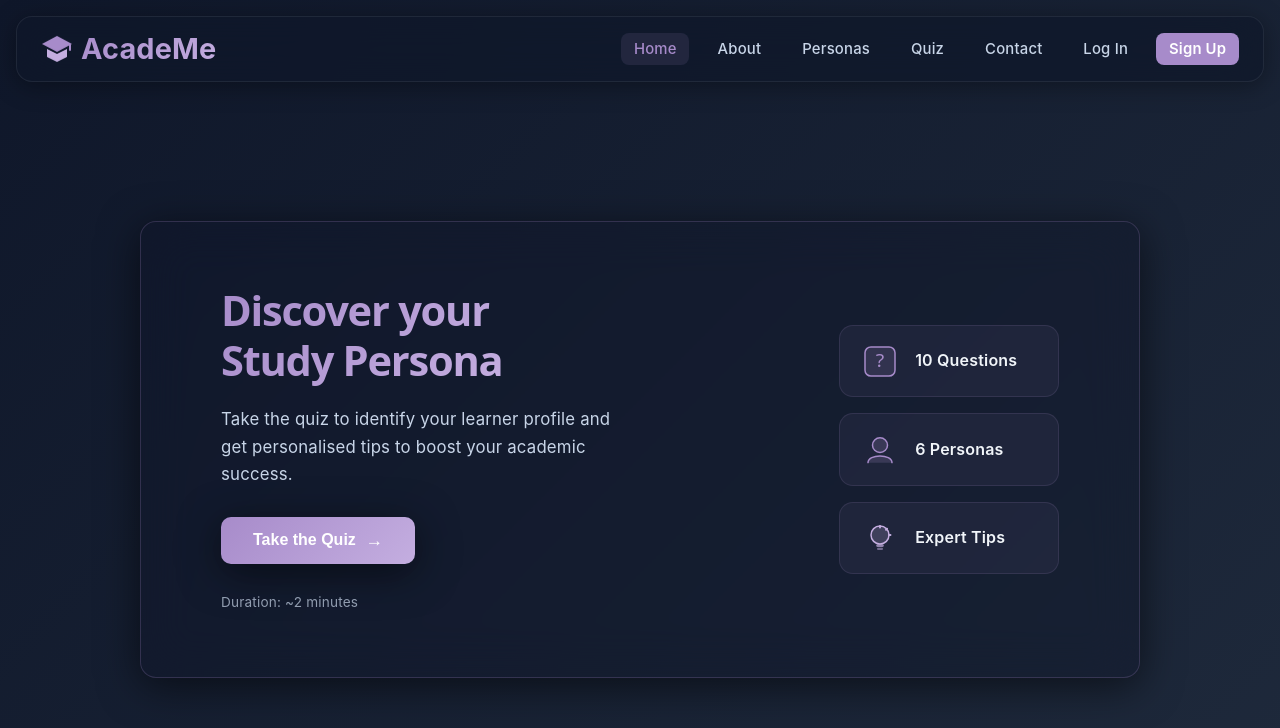
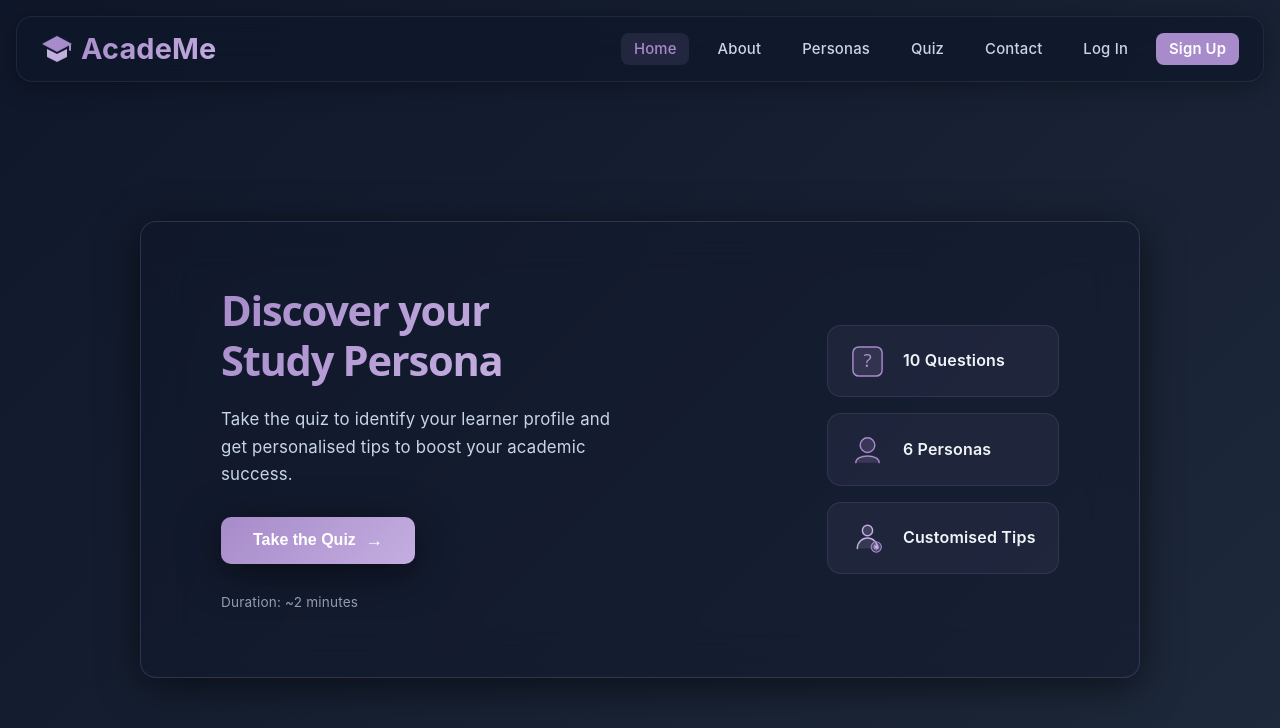
Before and after one commit to hwnest25/AcadeMe, a React (Vite) app: page / in a window 1280 px wide. Shown: the top 728 px of the page. Built offline with nearby package versions, Linux system fonts and the light colour scheme; no server answers.

Commit message:
fix: rename Expert Tips to Customised Tips, update icon to person+gear

```diff
--- a/src/pages/Home.jsx
+++ b/src/pages/Home.jsx
@@ -45,7 +45,7 @@ const Home = () => {
                     </li>
                     <li className="feature-item">
                         <img src={iconTips} alt="" aria-hidden="true" className="feature-icon" />
-                        <span className="feature-text">Expert Tips</span>
+                        <span className="feature-text">Customised Tips</span>
                     </li>
                 </ul>
 
```
Also changed, not shown: src/assets/icons/icon-tips.svg.
